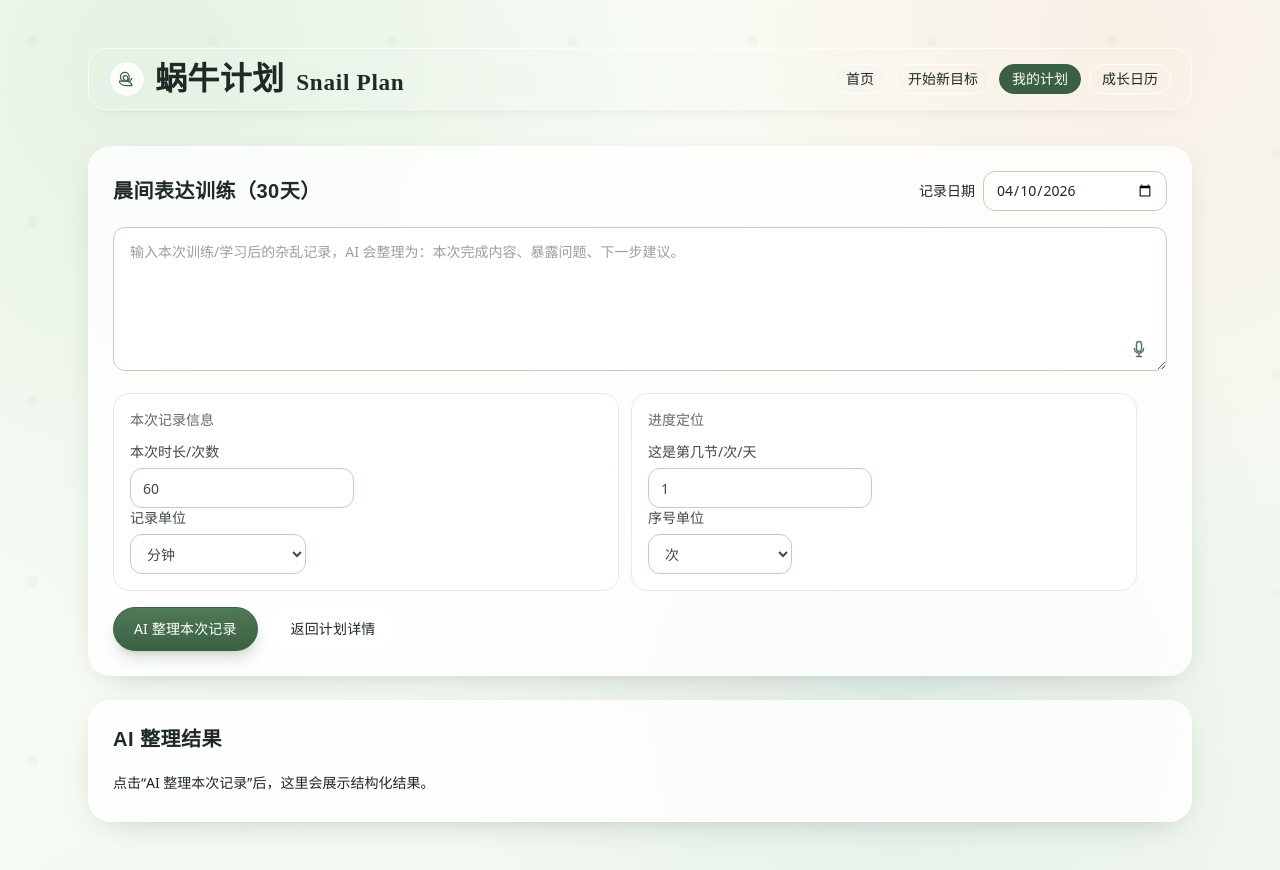
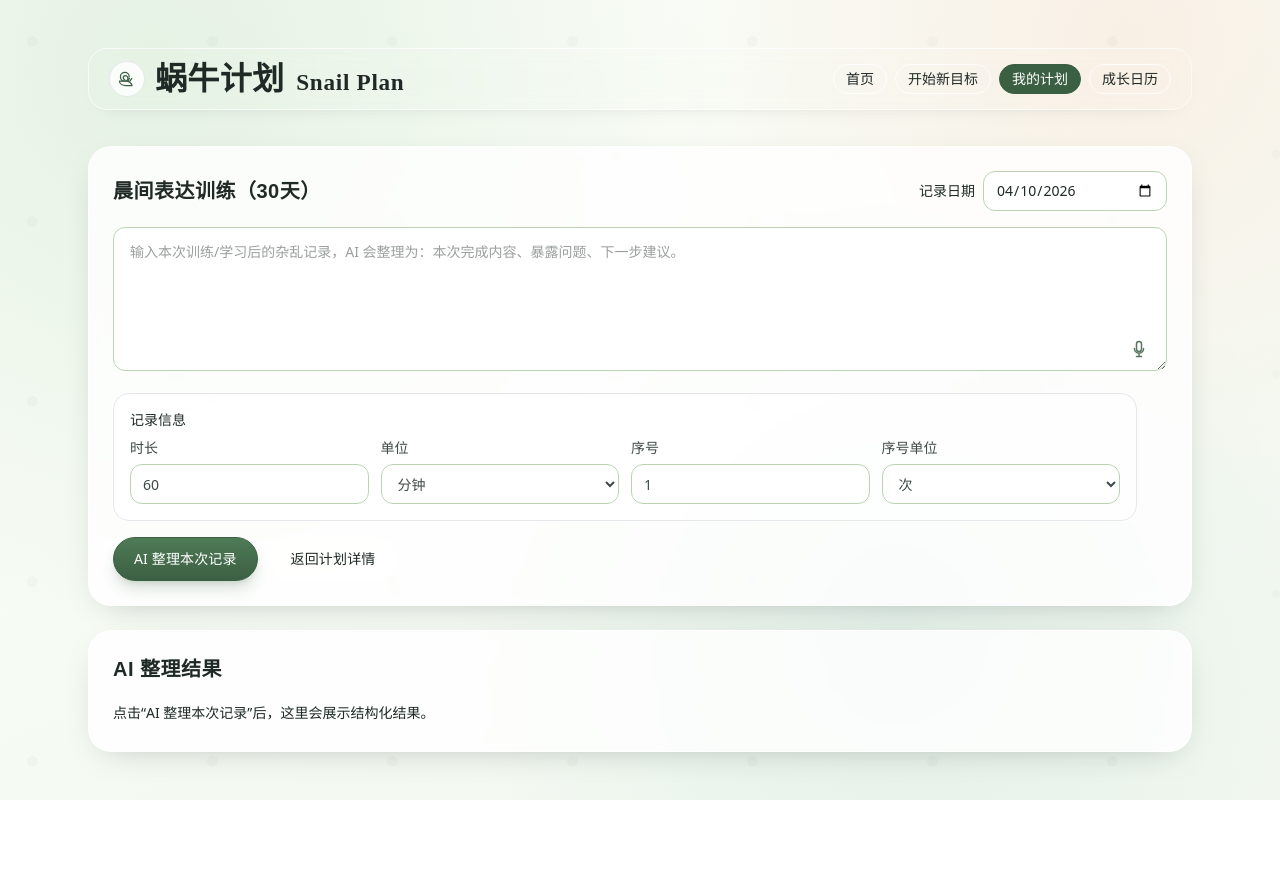
Before and after one commit to janetzheng1998/Snail-plan, a Next.js app: page /plans/daily-speaking-30/records/new in a window 1280 px wide. After the commit the page ends 800 px from the top, so only its background shows below. Built offline with nearby package versions, Linux system fonts and the light colour scheme.

Commit message:
ui: refine record info section to compact grouped fields layout

```diff
--- a/src/components/plans/add-record-form.tsx
+++ b/src/components/plans/add-record-form.tsx
@@ -481,30 +481,29 @@ export function AddRecordForm({ planId, planTitle, planDetailPath }: AddRecordFo
           {speechError ? <p className="text-sm text-red-600">{speechError}</p> : null}
         </div>
 
-        <div className="space-y-4 md:max-w-5xl">
-          <div className="grid gap-3 md:grid-cols-2">
-            <section className="space-y-3 rounded-2xl border border-moss-200 bg-white/70 p-4">
-              <p className="text-sm font-medium text-ink-900/70">本次记录信息</p>
-              <div className="space-y-3">
+        <div className="space-y-3 md:max-w-5xl">
+          <div className="space-y-2 rounded-2xl border border-moss-200/90 bg-white/55 p-4">
+            <p className="text-sm font-medium text-ink-900/72">记录信息</p>
+            <div className="grid gap-3 sm:grid-cols-2 lg:grid-cols-4">
               <label className="space-y-1.5 text-sm text-ink-900/85">
-                  <span className="block font-medium">本次时长/次数</span>
+                <span className="block font-medium">时长</span>
                 <input
                   type="number"
                   min={1}
                   value={durationValue}
                   onChange={(event) => setDurationValue(Number(event.target.value))}
-                    className="h-10 w-full max-w-[14rem] rounded-xl border border-moss-300 bg-white px-3 text-sm focus-visible:outline-none focus-visible:ring-2 focus-visible:ring-moss-300"
+                  className="h-10 w-full rounded-xl border border-moss-300 bg-white px-3 text-sm focus-visible:outline-none focus-visible:ring-2 focus-visible:ring-moss-300"
                 />
               </label>
 
               <label className="space-y-1.5 text-sm text-ink-900/85">
-                  <span className="block font-medium">记录单位</span>
+                <span className="block font-medium">单位</span>
                 <select
                   value={durationUnit}
                   onChange={(event) =>
                     setDurationUnit(event.target.value as (typeof recordUnits)[number])
                   }
-                    className="h-10 w-full max-w-[11rem] rounded-xl border border-moss-300 bg-white px-3 text-sm focus-visible:outline-none focus-visible:ring-2 focus-visible:ring-moss-300"
+                  className="h-10 w-full rounded-xl border border-moss-300 bg-white px-3 text-sm focus-visible:outline-none focus-visible:ring-2 focus-visible:ring-moss-300"
                 >
                   {recordUnits.map((item) => (
                     <option key={item} value={item}>
@@ -513,14 +512,9 @@ export function AddRecordForm({ planId, planTitle, planDetailPath }: AddRecordFo
                   ))}
                 </select>
               </label>
-              </div>
-            </section>
 
-            <section className="space-y-3 rounded-2xl border border-moss-200 bg-white/70 p-4">
-              <p className="text-sm font-medium text-ink-900/70">进度定位</p>
-              <div className="space-y-3">
               <label className="space-y-1.5 text-sm text-ink-900/85">
-                  <span className="block font-medium">这是第几节/次/天</span>
+                <span className="block font-medium">序号</span>
                 <input
                   type="number"
                   min={1}
@@ -528,7 +522,7 @@ export function AddRecordForm({ planId, planTitle, planDetailPath }: AddRecordFo
                   value={sessionIndexInput}
                   onChange={(event) => setSessionIndexInput(event.target.value)}
                   placeholder="例如 3"
-                    className="h-10 w-full max-w-[14rem] rounded-xl border border-moss-300 bg-white px-3 text-sm focus-visible:outline-none focus-visible:ring-2 focus-visible:ring-moss-300"
+                  className="h-10 w-full rounded-xl border border-moss-300 bg-white px-3 text-sm focus-visible:outline-none focus-visible:ring-2 focus-visible:ring-moss-300"
                 />
               </label>
 
@@ -537,7 +531,7 @@ export function AddRecordForm({ planId, planTitle, planDetailPath }: AddRecordFo
                 <select
                   value={sessionUnit}
                   onChange={(event) => setSessionUnit(event.target.value as SessionUnit)}
-                    className="h-10 w-full max-w-[9rem] rounded-xl border border-moss-300 bg-white px-3 text-sm focus-visible:outline-none focus-visible:ring-2 focus-visible:ring-moss-300"
+                  className="h-10 w-full rounded-xl border border-moss-300 bg-white px-3 text-sm focus-visible:outline-none focus-visible:ring-2 focus-visible:ring-moss-300"
                 >
                   {sessionUnits.map((item) => (
                     <option key={item} value={item}>
@@ -547,10 +541,9 @@ export function AddRecordForm({ planId, planTitle, planDetailPath }: AddRecordFo
                 </select>
               </label>
             </div>
-            </section>
           </div>
 
-          <div className="flex flex-wrap items-center gap-3">
+          <div className="flex flex-wrap items-center gap-3 pt-1">
             <Button type="button" onClick={onOrganize} disabled={organizing}>
               {organizing ? "AI 整理中..." : "AI 整理本次记录"}
             </Button>
```
Lines whose indentation alone changed are shown as unchanged.
